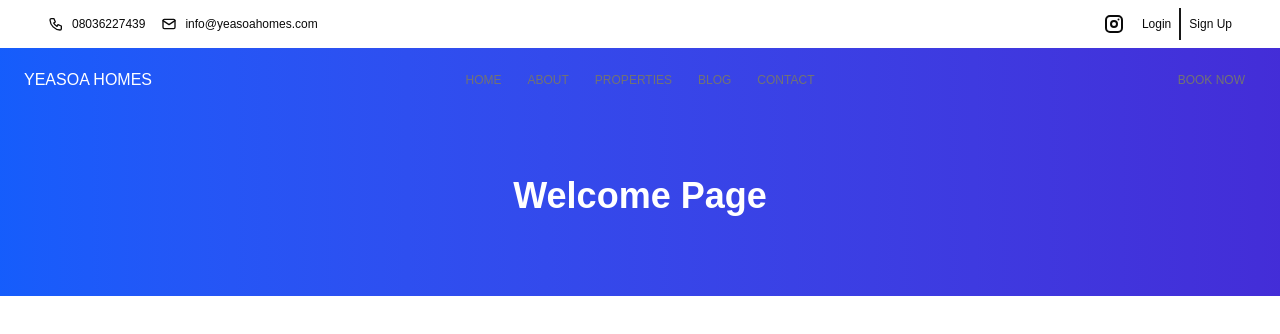
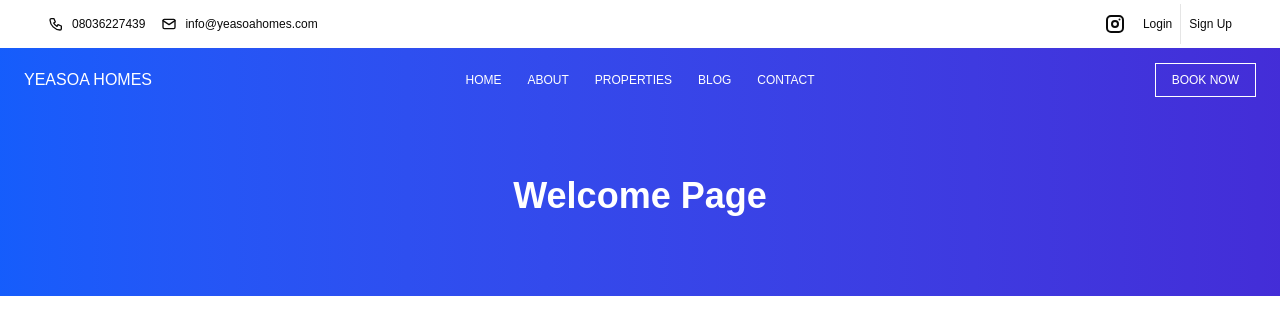
Before and after one commit to David-Igwe/yeasoa-homes, a React (Vite) app: page / in a window 1280 px wide. Shown: the top 334 px of the page. Built offline with nearby package versions, Linux system fonts and the light colour scheme.

Commit message:
ui update: clean up styles for Navbar and TopNav, particularly their hover features and color, added separator between login and sign up button Note!: while installing the separator a new version of shadcn was installed too

```diff
--- a/src/App.css
+++ b/src/App.css
@@ -131,3 +131,5 @@
     @apply font-sans;
     }
 }
+
+/* Come back after implementing other pages to use the NavLink active class to specify the link that's on the current page */
--- a/src/components/Navbar.tsx
+++ b/src/components/Navbar.tsx
@@ -55,9 +55,9 @@ export default function Navbar() {
               key={label}
               render={<NavLink to={path} />}
               nativeButton={false}
-              variant="ghost"
+              variant="link"
               size="sm"
-              className="text-muted-foreground hover:text-foreground"
+              className="text-white"
             >
               {label}
             </Button>
@@ -66,11 +66,11 @@ export default function Navbar() {
 
         <div className="ml-auto flex shrink-0 items-center gap-3">
           <Button
-            render={<a href="#" />}
+            render={<a href="#"/>}
             nativeButton={false}
-            variant="ghost"
+            variant="outline"
             size="sm"
-            className="hidden text-muted-foreground hover:text-foreground sm:inline-flex"
+            className="hidden p-4 border border-white text-white bg-transparent  md:inline-flex"
           >
             BOOK NOW
           </Button>
@@ -83,7 +83,7 @@ export default function Navbar() {
               }
               aria-label="Open menu"
             >
-              <IconMenu2 aria-hidden="true" />
+              <IconMenu2 aria-hidden="true" className="stroke-foreground" />
             </SheetTrigger>
             <SheetContent side="right" className="w-full sm:max-w-xs">
               <SheetHeader>
@@ -107,7 +107,7 @@ export default function Navbar() {
                 <Button
                   render={<Link to="#" />}
                   nativeButton={false}
-                  variant="ghost"
+                  variant="default"
                   className="w-full"
                 >
                   BOOK NOW
--- a/src/components/TopNav.tsx
+++ b/src/components/TopNav.tsx
@@ -4,6 +4,7 @@ import {
   NavigationMenuLink,
   NavigationMenuList,
 } from "./ui/navigation-menu";
+import { Separator } from "./ui/separator"
 
 import {Link} from "react-router-dom"
 
@@ -14,21 +15,22 @@ export default function TopNav() {
     <NavigationMenu className="bg-background h-12 relative z-50">
       <NavigationMenuList className="justify-start sm:ms-10">
         <NavigationMenuItem>
-          <NavigationMenuLink render={<a href="https://wa.me/2348036227439" />} ><IconPhone /> 08036227439</NavigationMenuLink>
+          <NavigationMenuLink render={<a href="https://wa.me/2348036227439" />} className="hover:underline"><IconPhone /> 08036227439</NavigationMenuLink>
         </NavigationMenuItem>
         <NavigationMenuItem>
-          <NavigationMenuLink render={<a href="mailto:info@yeasoahomes.com" />}><IconMail /> info@yeasoahomes.com</NavigationMenuLink>
+          <NavigationMenuLink render={<a href="mailto:info@yeasoahomes.com" />} className="hover:underline"><IconMail /> info@yeasoahomes.com</NavigationMenuLink>
         </NavigationMenuItem>
       </NavigationMenuList>
       <NavigationMenuList className="justify-end sm:me-10 hidden sm:flex">
         <NavigationMenuItem>
           <NavigationMenuLink render={<a href="https://www.instagram.com/yeasoaluxuryhomes/" />} ><IconBrandInstagram className="size-6" /></NavigationMenuLink>
         </NavigationMenuItem>
-        <NavigationMenuItem className="border-r-2 border-primary">
-          <NavigationMenuLink render={<Link to="#" />}>Login</NavigationMenuLink>
+        <NavigationMenuItem>
+          <NavigationMenuLink render={<Link to="#" />} className="hover:underline">Login</NavigationMenuLink>
         </NavigationMenuItem>
+        <Separator orientation="vertical" />
         <NavigationMenuItem>
-          <NavigationMenuLink render={<Link to="#" />}>Sign Up</NavigationMenuLink>
+          <NavigationMenuLink render={<Link to="#" />} className="hover:underline">Sign Up</NavigationMenuLink>
         </NavigationMenuItem>
       </NavigationMenuList>
     </NavigationMenu>
--- /dev/null
+++ b/src/components/ui/separator.tsx
@@ -0,0 +1,23 @@
+import { Separator as SeparatorPrimitive } from "@base-ui/react/separator"
+
+import { cn } from "../../lib/utils"
+
+function Separator({
+  className,
+  orientation = "horizontal",
+  ...props
+}: SeparatorPrimitive.Props) {
+  return (
+    <SeparatorPrimitive
+      data-slot="separator"
+      orientation={orientation}
+      className={cn(
+        "shrink-0 bg-border data-horizontal:h-px data-horizontal:w-full data-vertical:w-px data-vertical:self-stretch",
+        className
+      )}
+      {...props}
+    />
+  )
+}
+
+export { Separator }
```
